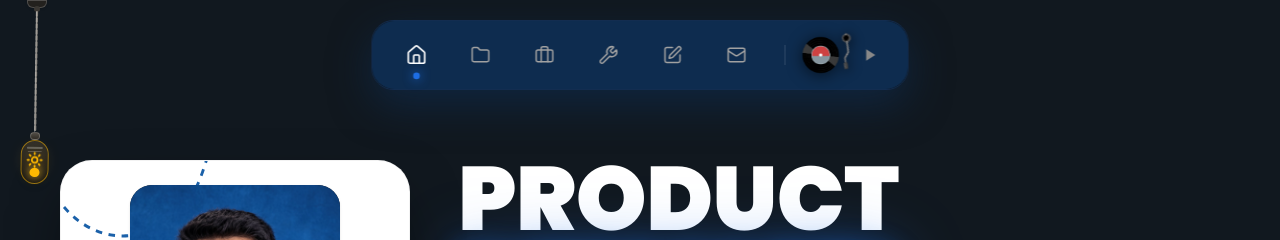
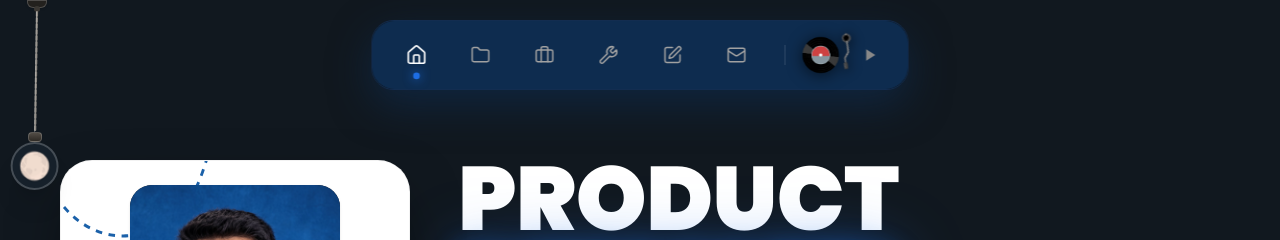
Before and after one commit to azharuddinak47/azhar-uddin-portfolio, a Next.js app: page / in a window 1280 px wide. Shown: the top 240 px of the page. Built offline with nearby package versions, Linux system fonts and the light colour scheme.

Commit message:
Enlarge pull rope switch and update handle to round moon in night mode and sun in day mode

```diff
--- a/src/components/ui/PullRopeSwitch.tsx
+++ b/src/components/ui/PullRopeSwitch.tsx
@@ -272,72 +272,42 @@ export const PullRopeSwitch = () => {
         >
           {/* Metallic Connector Bead */}
           <div
-            className={`w-2.5 h-2 rounded-sm border shadow-xs ${
+            className={`w-3.5 h-2.5 rounded-sm border shadow-xs ${
               isDark
                 ? 'bg-gradient-to-b from-[#524d46] to-[#2e2a25] border-white/20'
                 : 'bg-gradient-to-b from-[#ffffff] to-[#cfcac2] border-black/20'
             }`}
           />
 
-          {/* Main Ergonomic Pull Handle */}
+          {/* Main Ergonomic Pull Handle - Round & Enlarged */}
           <div
-            className={`relative w-7 h-11 rounded-full flex flex-col items-center justify-between py-1.5 px-1 transition-all duration-300 shadow-md ${
+            className={`relative w-12 h-12 rounded-full flex items-center justify-center p-1.5 transition-all duration-300 shadow-xl cursor-pointer ${
               isDark
-                ? 'bg-gradient-to-b from-[#2e2c28] via-[#201e1b] to-[#151413] border border-amber-400/50 shadow-[0_6px_20px_rgba(0,0,0,0.6),0_0_14px_rgba(251,191,36,0.4)] group-hover/handle:shadow-[0_8px_25px_rgba(251,191,36,0.6)] group-hover/handle:border-amber-400'
-                : 'bg-gradient-to-b from-[#ffffff] via-[#f7f5f0] to-[#e4e0d7] border border-blue-500/50 shadow-[0_6px_20px_rgba(0,0,0,0.15),0_0_14px_rgba(29,109,227,0.35)] group-hover/handle:shadow-[0_8px_25px_rgba(29,109,227,0.5)] group-hover/handle:border-blue-500'
+                ? 'bg-[#16202a] border-2 border-white/20 shadow-[0_8px_25px_rgba(0,0,0,0.6),0_0_15px_rgba(255,255,255,0.15)] group-hover/handle:border-white/40 group-hover/handle:shadow-[0_10px_30px_rgba(0,0,0,0.8),0_0_20px_rgba(255,255,255,0.25)]'
+                : 'bg-white border-2 border-amber-400/60 shadow-[0_8px_25px_rgba(251,191,36,0.35),0_0_15px_rgba(251,191,36,0.2)] group-hover/handle:border-amber-500 group-hover/handle:shadow-[0_10px_30px_rgba(251,191,36,0.5)]'
             }`}
           >
-            {/* Grip grooves */}
-            <div className="flex flex-col gap-0.5 w-full items-center">
-              <span
-                className={`w-4 h-[1.5px] rounded-full ${
-                  isDark ? 'bg-white/25' : 'bg-black/20'
-                }`}
-              />
-              <span
-                className={`w-3.5 h-[1.5px] rounded-full ${
-                  isDark ? 'bg-white/20' : 'bg-black/15'
-                }`}
-              />
-            </div>
-
-            {/* Glowing Indicator Icon: Sun in dark mode, Moon in day mode */}
+            {/* Round Icon: Moon in night mode, Sun in day mode */}
             <motion.div
               animate={
                 isPulling
-                  ? { rotate: 180, scale: 0.9 }
-                  : { rotate: 0, scale: [1, 1.08, 1] }
+                  ? { rotate: 180, scale: 0.92 }
+                  : { rotate: [0, 4, -4, 0], scale: [1, 1.05, 1] }
               }
               transition={
                 isPulling
                   ? { duration: 0.3 }
-                  : { repeat: Infinity, duration: 2.8, ease: 'easeInOut' }
+                  : { repeat: Infinity, duration: 4.0, ease: 'easeInOut' }
               }
-              className="flex items-center justify-center my-auto"
+              className="w-full h-full rounded-full overflow-hidden flex items-center justify-center"
             >
-              {isDark ? (
-                <Sun
-                  size={16}
-                  strokeWidth={2.4}
-                  className="text-amber-400 drop-shadow-[0_0_8px_rgba(251,191,36,0.95)]"
-                />
-              ) : (
-                <Moon
-                  size={16}
-                  strokeWidth={2.4}
-                  className="text-blue-600 drop-shadow-[0_0_8px_rgba(29,109,227,0.8)]"
-                />
-              )}
+              <img
+                src={isDark ? '/assets/moon_icon.png' : '/assets/sun_icon.png'}
+                alt={isDark ? 'Moon - Night Mode' : 'Sun - Day Mode'}
+                className="w-full h-full object-contain pointer-events-none drop-shadow-md select-none"
+                draggable={false}
+              />
             </motion.div>
-
-            {/* Bottom Accent Ring */}
-            <div
-              className={`w-2.5 h-2.5 rounded-full transition-colors ${
-                isDark
-                  ? 'bg-amber-400 shadow-[0_0_10px_#fbbf24]'
-                  : 'bg-blue-600 shadow-[0_0_10px_#1d6de3]'
-              }`}
-            />
           </div>
 
           {/* Floating Helpful Tooltip on Hover */}
```
Also changed, not shown: public/assets/moon_icon.png (added), public/assets/sun_icon.png (added).
